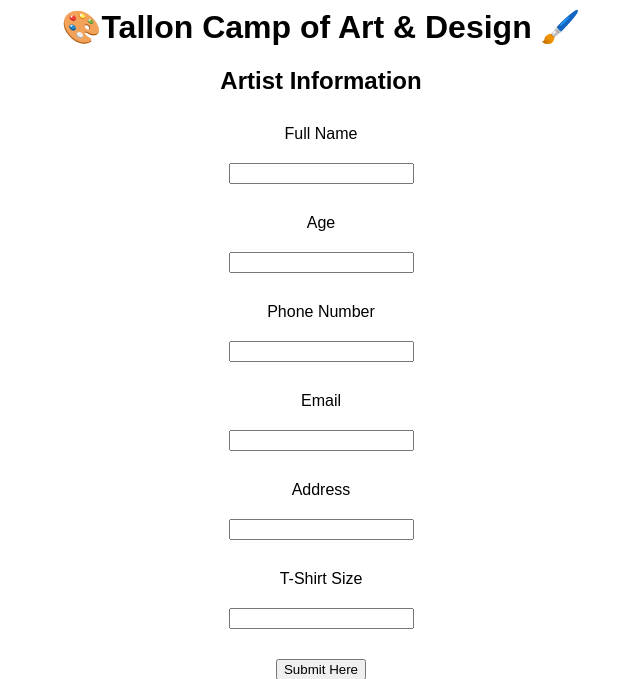
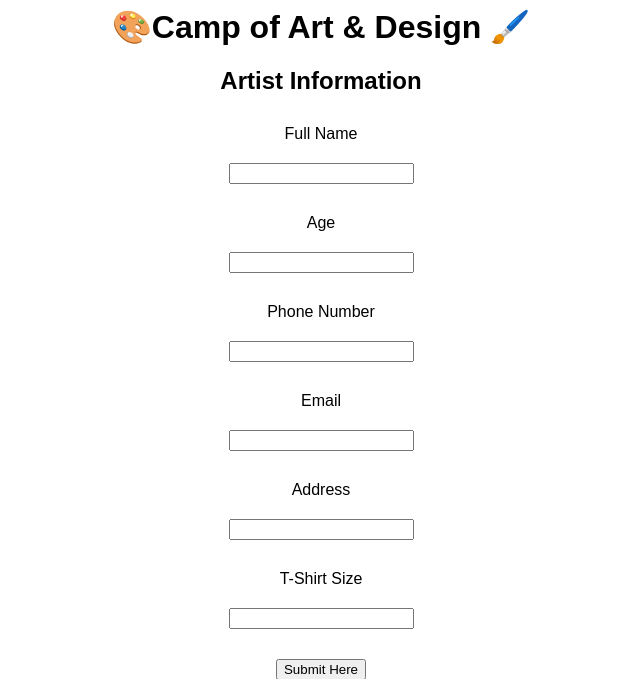
Before and after one commit to Rikaiyah-Winters/camp-sign-up, a Flask app: page / in a window 1280 px wide. Shown: the top 679 px of the page, without its empty margins (319-959 px from the left). Run offline with Flask 3, Linux system fonts and the light colour scheme.

Commit message:
Deleted 'Tallons' name from page

```diff
--- a/templates/form.html
+++ b/templates/form.html
@@ -6,7 +6,7 @@
 
 <body>
     <div className="header">
-        <h1>🎨Tallon Camp of Art & Design 🖌️</h1>
+        <h1>🎨Camp of Art & Design 🖌️</h1>
     </div>
     <div className="sign-up-form">
         <h2>Artist Information</h2>
```
